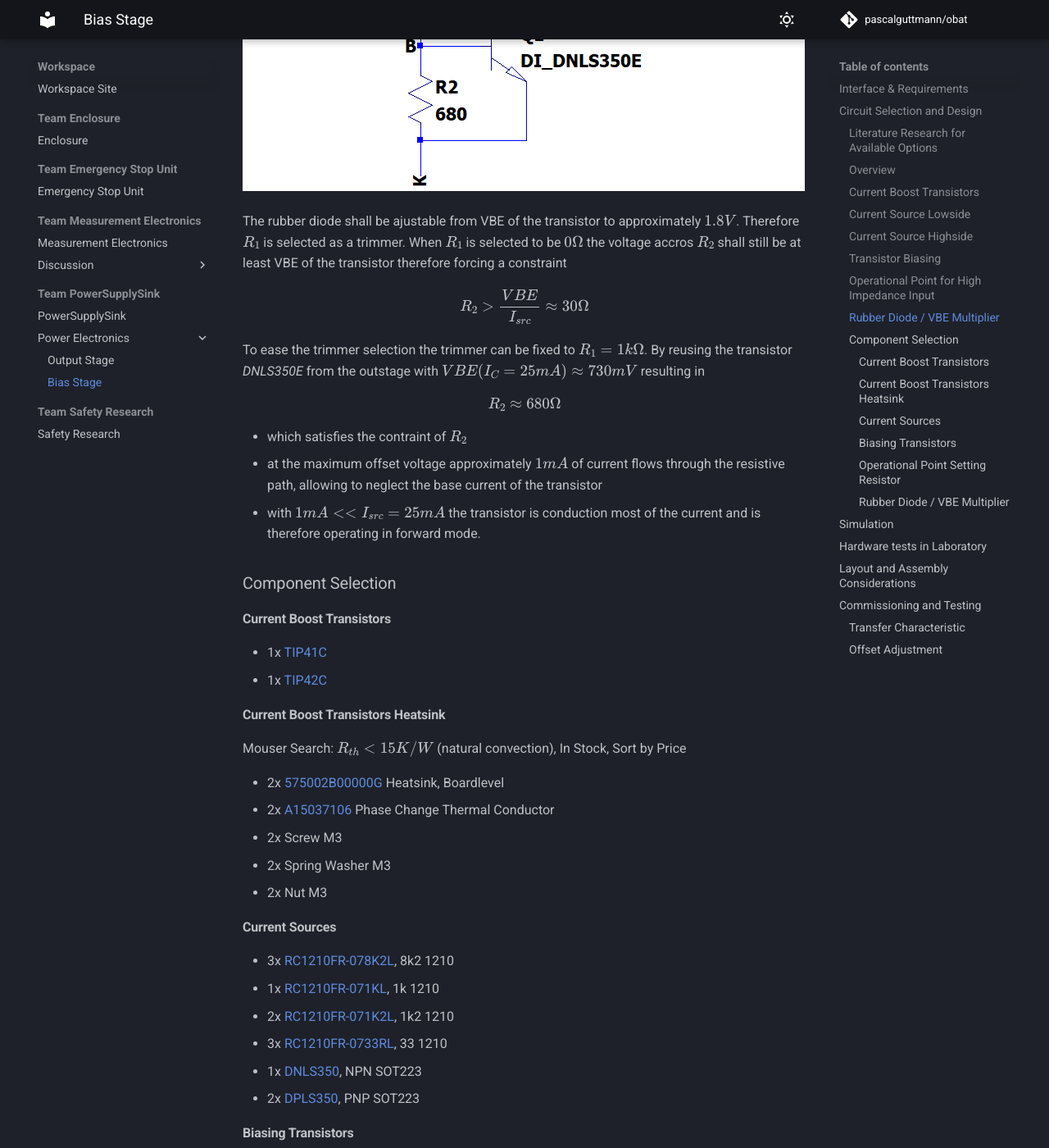
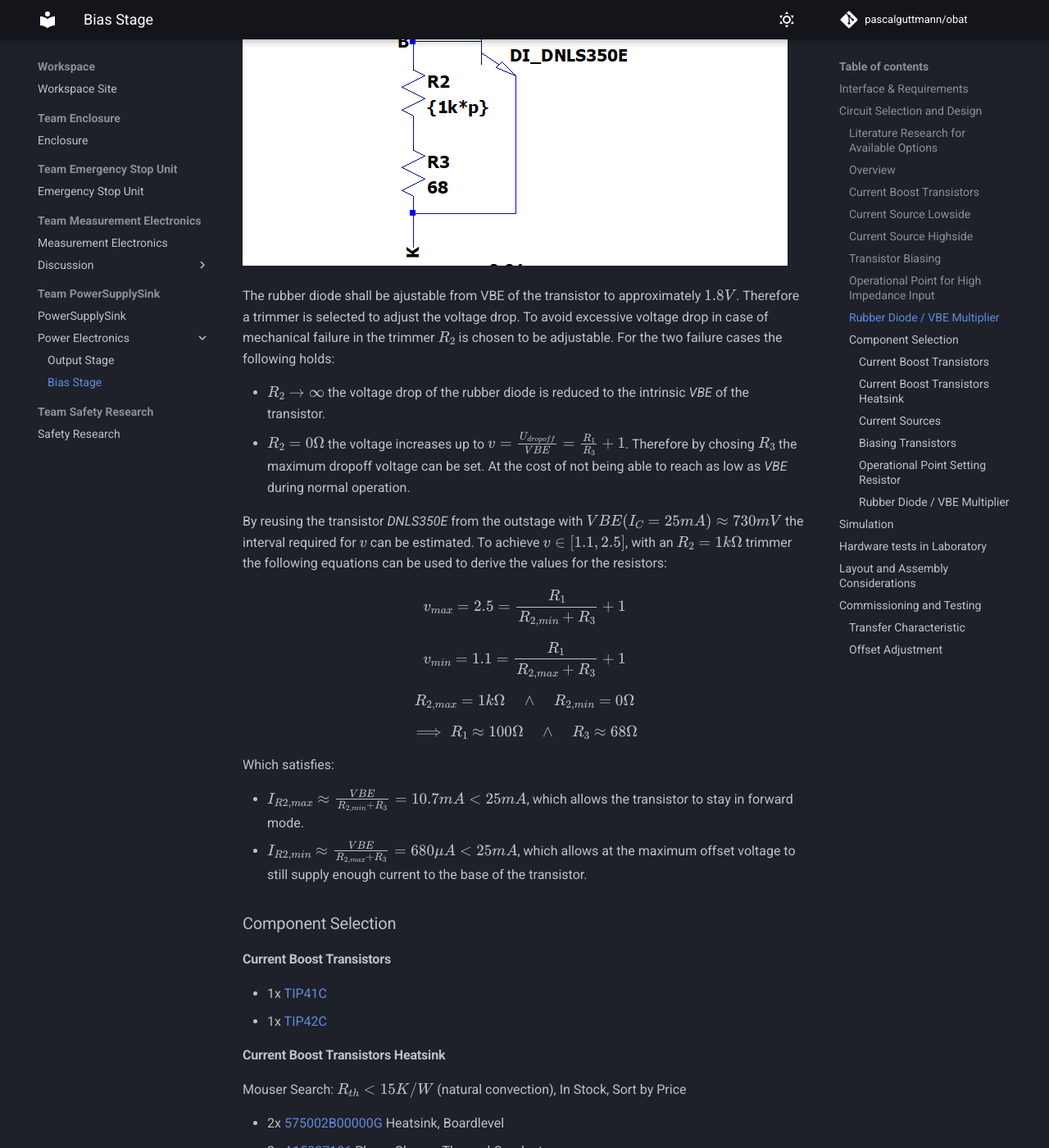
Before and after one commit to pascalguttmann/obat, an MkDocs documentation site: the page built from docs/workspace/pss/bias/bias.md, in a window 1280 px wide and 1400 px high, scrolled down 4791 px. Shown: the whole window at 82% size. Built offline with MkDocs 1.6.1 and Material for MkDocs 9.7.7, drawn with Linux system fonts in a browser that asks for light colours; comment, search, counter and statistics services are not loaded.

Commit message:
change rubber diode vbe multiplier trimmer position
changed position prohibits excess dropoff voltage in case of machanical failure of trimmer

```diff
--- a/docs/workspace/pss/bias/bias.md
+++ b/docs/workspace/pss/bias/bias.md
@@ -139,21 +139,34 @@ $$ R1 = \frac{U_{R1} - U_{sup-}}{I_{src}} = \frac{2V - (-5V)}{25mA} \approx 270
 ![image](./rubber_diode.png)
 
 The rubber diode shall be ajustable from VBE of the transistor to approximately
-$1.8V$. Therefore $R_1$ is selected as a trimmer. When $R_1$ is selected to be $0
-\Omega$ the voltage accros $R_2$ shall still be at least VBE of the transistor
-therefore forcing a constraint
-$$ R_2 > \frac{VBE}{I_{src}} \approx 30 \Omega $$
+$1.8V$. Therefore a trimmer is selected to adjust the voltage drop. To avoid
+excessive voltage drop in case of mechanical failure in the trimmer $R_2$ is
+chosen to be adjustable.
+For the two failure cases the following holds:
 
-To ease the trimmer selection the trimmer can be fixed to $R_1 = 1k \Omega$.
+- $R_2 \to \infty$ the voltage drop of the rubber diode is reduced to the
+    intrinsic _VBE_ of the transistor.
+- $R_2 = 0 \Omega$ the voltage increases up to $v = \frac{U_{dropoff}}{VBE} =
+    \frac{R_1}{R_3} + 1$. Therefore by chosing $R_3$ the maximum dropoff voltage
+    can be set. At the cost of not being able to reach as low as _VBE_ during
+    normal operation.
+
 By reusing the transistor _DNLS350E_ from the outstage with $VBE(I_C=25mA) \approx 730mV$
-resulting in
-$$ R_2 \approx 680 \Omega $$
+the interval required for $v$ can be estimated.
+To achieve $v \in [1.1, 2.5]$, with an $R_2 = 1k \Omega$ trimmer the following
+equations can be used to derive the values for the resistors:
+$$ v_{max} = 2.5 = \frac{R_1}{R_{2,min} + R_3} + 1 $$
+$$ v_{min} = 1.1 = \frac{R_1}{R_{2,max} + R_3} + 1 $$
+$$ R_{2,max} = 1k \Omega \quad \land \quad R_{2,min} = 0 \Omega $$
+$$ \implies R_1 \approx 100 \Omega \quad \land \quad R_3 \approx 68 \Omega $$
 
-- which satisfies the contraint of $R_2$
-- at the maximum offset voltage approximately $1mA$ of current flows through the
-    resistive path, allowing to neglect the base current of the transistor
-- with $1mA << I_{src} = 25mA$ the transistor is conduction most of the current
-    and is therefore operating in forward mode.
+Which satisfies:
+
+- $I_{R2,max} \approx \frac{VBE}{R_{2,min} + R_3} = 10.7mA < 25mA$, which allows
+    the transistor to stay in forward mode.
+- $I_{R2,min} \approx \frac{VBE}{R_{2,max} + R_3} = 680 \mu A < 25mA$, which
+    allows at the maximum offset voltage to still supply enough current to the
+    base of the transistor.
 
 ### Component Selection
 
```
Also changed, not shown: docs/workspace/pss/bias/rubber_diode.png, 3 other files.
